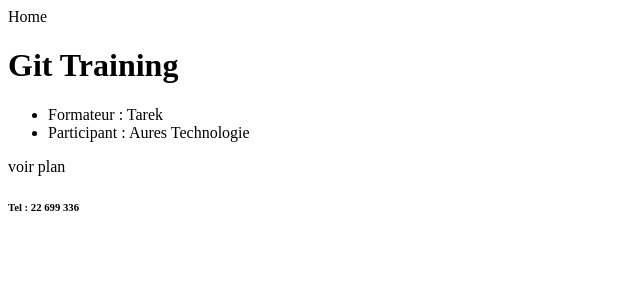
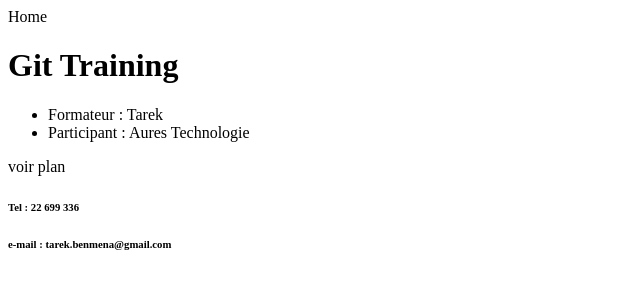
Before and after one commit to TarekBenMena/exo1, a plain HTML site: page index.html in a window 1280 px wide. Shown: the whole page, without its empty margins (0-640 px from the left). Drawn offline with Linux system fonts and the light colour scheme.

Commit message:
ajout e-mail à index.html

```diff
--- a/index.html
+++ b/index.html
@@ -13,7 +13,7 @@
 		voir plan
 
 		<h6>Tel : 22 699 336</h6>
-
+		<h6>e-mail : tarek.benmena@gmail.com</h6>
 	</body>
 
 </html>
```
